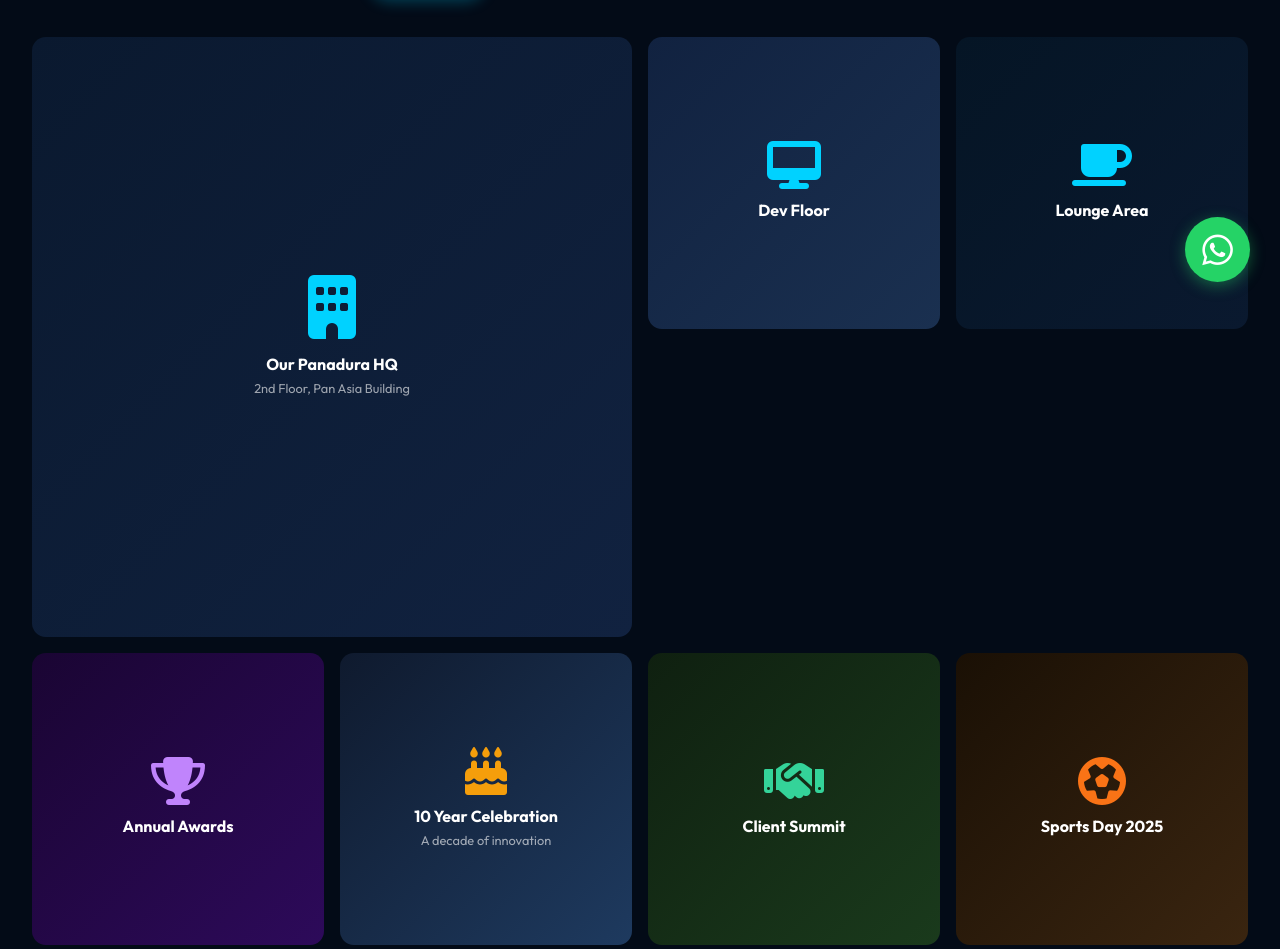
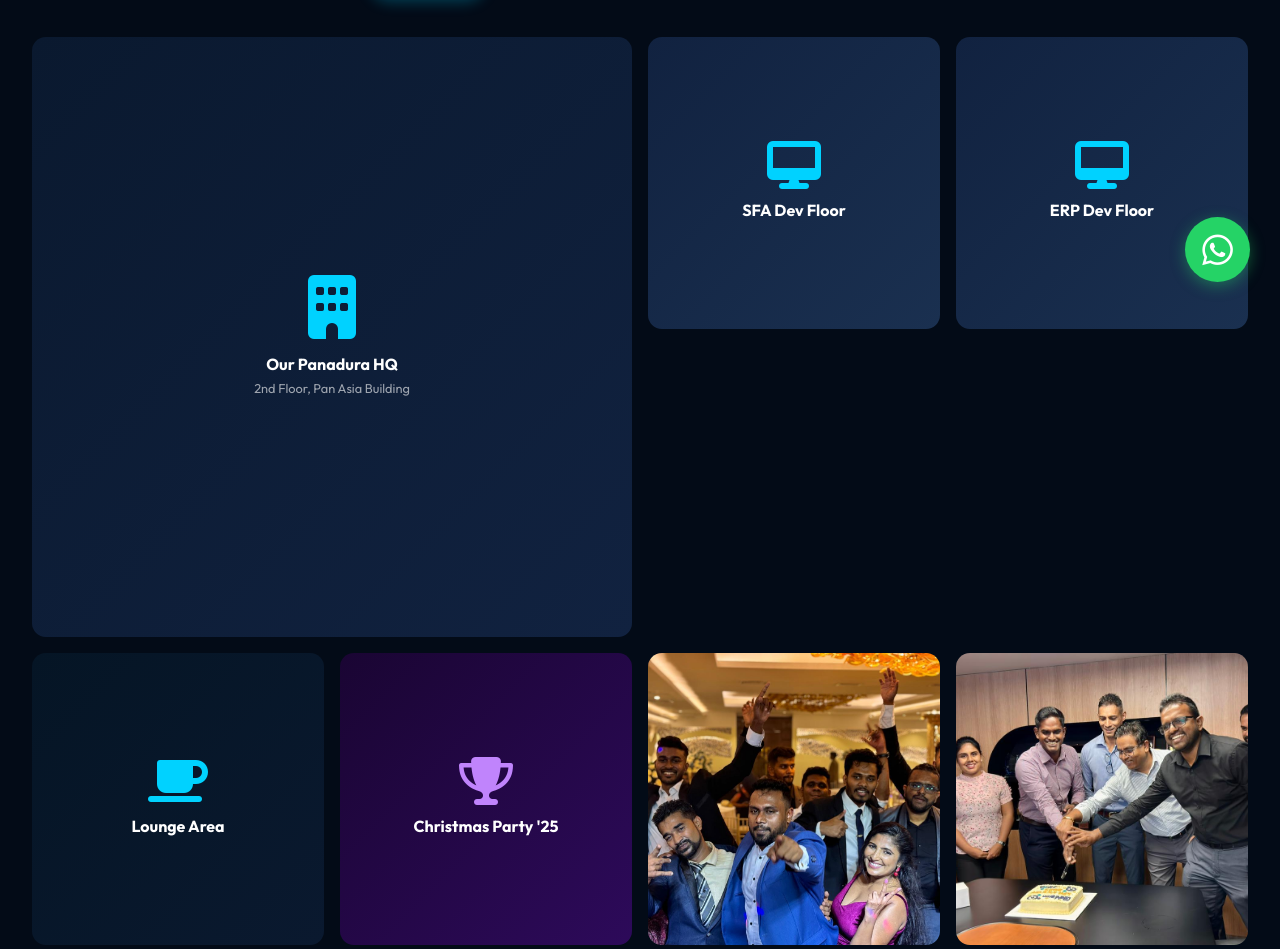
Before and after one commit to nejawittatchy/evisionmicro-web, a website built with Vite: page gallery.html in a window 1280 px wide. Shown: the part 488-1437 px from the top of the page. Built offline with nearby package versions, Linux system fonts and the light colour scheme.

```diff
--- a/gallery.html
+++ b/gallery.html
@@ -6,11 +6,13 @@
   <link rel="icon" type="image/svg+xml" href="vite.svg" />
   <meta name="viewport" content="width=device-width, initial-scale=1.0" />
   <title>Gallery - eVision Microsystems</title>
-  <meta name="description" content="Explore photos from eVision Microsystems — our office, team events, product launches, and more.">
+  <meta name="description"
+    content="Explore photos from eVision Microsystems — our office, team events, product launches, and more.">
   <!-- Modern Tech Font: Outfit -->
   <link rel="preconnect" href="https://fonts.googleapis.com">
   <link rel="preconnect" href="https://fonts.gstatic.com" crossorigin>
-  <link href="https://fonts.googleapis.com/css2?family=Outfit:wght@300;400;500;600;700;800&display=swap" rel="stylesheet">
+  <link href="https://fonts.googleapis.com/css2?family=Outfit:wght@300;400;500;600;700;800&display=swap"
+    rel="stylesheet">
   <!-- FontAwesome -->
   <link rel="stylesheet" href="https://cdnjs.cloudflare.com/ajax/libs/font-awesome/6.4.0/css/all.min.css">
   <!-- Main CSS -->
@@ -22,7 +24,8 @@
   <nav id="navbar" class="navbar scrolled">
     <div class="nav-container">
       <a href="index.html" class="logo">
-        <img src="src/images/logo/edit-evision-finl-newp.png" alt="eVision Microsystems Logo" style="max-height: 48px; width: auto;">
+        <img src="src/images/logo/edit-evision-finl-newp.png" alt="eVision Microsystems Logo"
+          style="max-height: 48px; width: auto;">
       </a>
       <div class="nav-links">
         <a href="index.html#home">Home</a>
@@ -109,7 +112,8 @@
           <div class="gl-item gl-wide" data-category="office">
             <div class="gl-inner" style="background: linear-gradient(135deg, #0a192f 0%, #112240 100%);">
               <div class="gl-placeholder-content">
-                <i class="fas fa-building" style="font-size: 4rem; color: var(--color-primary); margin-bottom: 1rem;"></i>
+                <i class="fas fa-building"
+                  style="font-size: 4rem; color: var(--color-primary); margin-bottom: 1rem;"></i>
                 <h4>Our Panadura HQ</h4>
                 <p>2nd Floor, Pan Asia Building</p>
               </div>
@@ -126,14 +130,32 @@
           <div class="gl-item" data-category="office">
             <div class="gl-inner" style="background: linear-gradient(135deg, #112240 0%, #1a3050 100%);">
               <div class="gl-placeholder-content">
-                <i class="fas fa-desktop" style="font-size: 3rem; color: var(--color-primary); margin-bottom: 0.75rem;"></i>
-                <h4>Dev Floor</h4>
+                <i class="fas fa-desktop"
+                  style="font-size: 3rem; color: var(--color-primary); margin-bottom: 0.75rem;"></i>
+                <h4>SFA Dev Floor</h4>
               </div>
             </div>
             <div class="gl-overlay">
               <div class="gl-overlay-content">
                 <i class="fas fa-expand-alt gl-zoom-icon"></i>
-                <h4>Development Floor</h4>
+                <h4>SFA Development Floor</h4>
+                <p><i class="fas fa-tag"></i> Office</p>
+              </div>
+            </div>
+          </div>
+
+          <div class="gl-item" data-category="office">
+            <div class="gl-inner" style="background: linear-gradient(135deg, #112240 0%, #1a3050 100%);">
+              <div class="gl-placeholder-content">
+                <i class="fas fa-desktop"
+                  style="font-size: 3rem; color: var(--color-primary); margin-bottom: 0.75rem;"></i>
+                <h4>ERP Dev Floor</h4>
+              </div>
+            </div>
+            <div class="gl-overlay">
+              <div class="gl-overlay-content">
+                <i class="fas fa-expand-alt gl-zoom-icon"></i>
+                <h4>ERP Development Floor</h4>
                 <p><i class="fas fa-tag"></i> Office</p>
               </div>
             </div>
@@ -160,62 +182,49 @@
             <div class="gl-inner" style="background: linear-gradient(135deg, #1a0533 0%, #2d0a5a 100%);">
               <div class="gl-placeholder-content">
                 <i class="fas fa-trophy" style="font-size: 3rem; color: #c084fc; margin-bottom: 0.75rem;"></i>
-                <h4>Annual Awards</h4>
+                <h4>Christmas Party '25</h4>
               </div>
             </div>
             <div class="gl-overlay">
               <div class="gl-overlay-content">
                 <i class="fas fa-expand-alt gl-zoom-icon"></i>
-                <h4>Annual Awards Night</h4>
+                <h4>Christmas Party '25</h4>
                 <p><i class="fas fa-tag"></i> Events</p>
               </div>
             </div>
           </div>
 
-          <div class="gl-item gl-tall" data-category="events">
-            <div class="gl-inner" style="background: linear-gradient(135deg, #0f1a2e 0%, #1e3a5f 100%);">
-              <div class="gl-placeholder-content">
-                <i class="fas fa-birthday-cake" style="font-size: 3rem; color: #f59e0b; margin-bottom: 0.75rem;"></i>
-                <h4>10 Year Celebration</h4>
-                <p>A decade of innovation</p>
-              </div>
+          <div class="gl-item gl-tall" data-category="events" data-img-src="src/images/gallery/wedding - shehan.jpeg">
+            <div class="gl-inner gl-img-inner" style="background: url('src/images/gallery/wedding - shehan.jpeg') center/cover no-repeat;">
             </div>
             <div class="gl-overlay">
               <div class="gl-overlay-content">
                 <i class="fas fa-expand-alt gl-zoom-icon"></i>
-                <h4>10 Year Anniversary</h4>
+                <h4>Shehan's Wedding</h4>
                 <p><i class="fas fa-tag"></i> Events</p>
               </div>
             </div>
           </div>
 
-          <div class="gl-item" data-category="events">
-            <div class="gl-inner" style="background: linear-gradient(135deg, #0f2010 0%, #1a3a1c 100%);">
-              <div class="gl-placeholder-content">
-                <i class="fas fa-handshake" style="font-size: 3rem; color: #34d399; margin-bottom: 0.75rem;"></i>
-                <h4>Client Summit</h4>
-              </div>
+          <div class="gl-item" data-category="events" data-img-src="src/images/gallery/kick off - jkoa.jpg">
+            <div class="gl-inner gl-img-inner" style="background: url('src/images/gallery/kick off - jkoa.jpg') center/cover no-repeat;">
             </div>
             <div class="gl-overlay">
               <div class="gl-overlay-content">
                 <i class="fas fa-expand-alt gl-zoom-icon"></i>
-                <h4>Annual Client Summit</h4>
+                <h4>Kick Off - JKOA</h4>
                 <p><i class="fas fa-tag"></i> Events</p>
               </div>
             </div>
           </div>
 
-          <div class="gl-item" data-category="events">
-            <div class="gl-inner" style="background: linear-gradient(135deg, #1a1005 0%, #3a2510 100%);">
-              <div class="gl-placeholder-content">
-                <i class="fas fa-futbol" style="font-size: 3rem; color: #f97316; margin-bottom: 0.75rem;"></i>
-                <h4>Sports Day 2025</h4>
-              </div>
+          <div class="gl-item" data-category="events" data-img-src="src/images/gallery/ambewela trip.jpeg">
+            <div class="gl-inner gl-img-inner" style="background: url('src/images/gallery/ambewela trip.jpeg') center/cover no-repeat;">
             </div>
             <div class="gl-overlay">
               <div class="gl-overlay-content">
                 <i class="fas fa-expand-alt gl-zoom-icon"></i>
-                <h4>Annual Sports Day</h4>
+                <h4>Ambewela Trip 2024</h4>
                 <p><i class="fas fa-tag"></i> Events</p>
               </div>
             </div>
@@ -325,7 +334,8 @@
 
         <!-- Load More -->
         <div class="text-center" style="margin-top: 3rem;">
-          <button class="btn-secondary" id="load-more-btn" onclick="this.textContent='All photos loaded ✓'; this.disabled=true; this.style.opacity='0.5';">
+          <button class="btn-secondary" id="load-more-btn"
+            onclick="this.textContent='All photos loaded ✓'; this.disabled=true; this.style.opacity='0.5';">
             <i class="fas fa-plus" style="margin-right: 0.5rem;"></i>Load More Photos
           </button>
         </div>
@@ -360,9 +370,11 @@
     <div class="container footer-content">
       <div class="footer-brand">
         <a href="index.html" class="logo">
-          <img src="src/images/logo/edit-evision-finl-newp.png" alt="eVision Microsystems Logo" style="max-height: 48px; width: auto;">
+          <img src="src/images/logo/edit-evision-finl-newp.png" alt="eVision Microsystems Logo"
+            style="max-height: 48px; width: auto;">
         </a>
-        <p class="footer-desc">Leading Provider of Business Software Applications in Sri Lanka. Empowering enterprises with ERP, SFA, POS, and HRIS solutions.</p>
+        <p class="footer-desc">Leading Provider of Business Software Applications in Sri Lanka. Empowering enterprises
+          with ERP, SFA, POS, and HRIS solutions.</p>
       </div>
       <div class="footer-links">
         <h4>Quick Links</h4>
@@ -429,10 +441,22 @@
 
     function showLightboxItem() {
       const item = currentItems[currentIndex];
-      const inner = item.querySelector('.gl-inner');
+      const imgSrc = item.getAttribute('data-img-src');
       const title = item.querySelector('.gl-overlay h4')?.textContent || '';
       const category = item.querySelector('.gl-overlay p')?.textContent || '';
-      lightboxContent.innerHTML = `<div class="gl-lightbox-visual" style="${inner.style.cssText || ''}">${inner.innerHTML}</div>`;
+
+      if (imgSrc) {
+        // Real photo — show full image, preserve aspect ratio
+        lightboxContent.innerHTML = `
+          <div class="gl-lightbox-visual gl-lightbox-photo">
+            <img src="${imgSrc}" alt="${title}" style="max-width:100%; max-height:80vh; width:auto; height:auto; border-radius:12px; display:block; margin:0 auto; object-fit:contain;">
+          </div>`;
+      } else {
+        // Placeholder / icon card — clone the thumbnail visual
+        const inner = item.querySelector('.gl-inner');
+        lightboxContent.innerHTML = `<div class="gl-lightbox-visual" style="${inner.style.cssText || ''}">${inner.innerHTML}</div>`;
+      }
+
       lightboxCaption.innerHTML = `<h3>${title}</h3><p>${category}</p>`;
     }
 
--- a/src/style.css
+++ b/src/style.css
@@ -1792,10 +1792,30 @@
   font-size: 0.875rem;
 }
 
+/* Image-backed gallery tiles */
+.gl-img-inner {
+  min-height: 0 !important;
+  background-size: cover !important;
+  background-position: center !important;
+  background-repeat: no-repeat !important;
+}
+
+/* Lightbox full-photo display */
+.gl-lightbox-photo {
+  background: #000 !important;
+  display: flex;
+  align-items: center;
+  justify-content: center;
+  min-height: 300px;
+  border-radius: 12px;
+  overflow: hidden;
+}
+
 @keyframes glFadeIn {
   from { opacity: 0; transform: scale(0.95); }
   to   { opacity: 1; transform: scale(1); }
 }
+
 
 /* Gallery Responsive */
 @media (max-width: 900px) {
```
Also changed, not shown: src/images/gallery/WhatsApp Image 2026-03-21 at 10.16.52.jpeg (added), src/images/gallery/WhatsApp Image 2026-03-21 at 10.19.38.jpeg (added), src/images/gallery/ambewela trip.jpeg (added), src/images/gallery/kick off - jkoa.jpg (added), src/images/gallery/wedding - shehan.jpeg (added).
